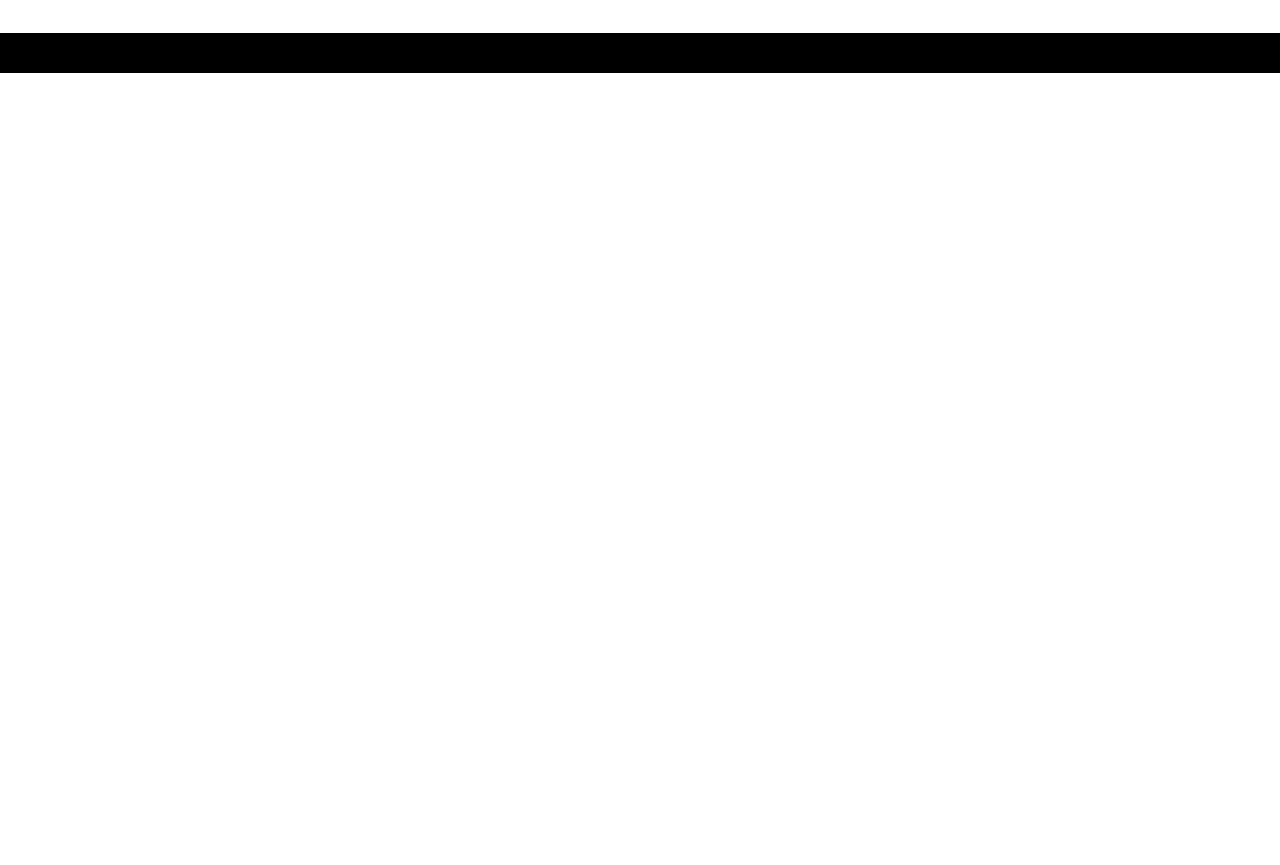
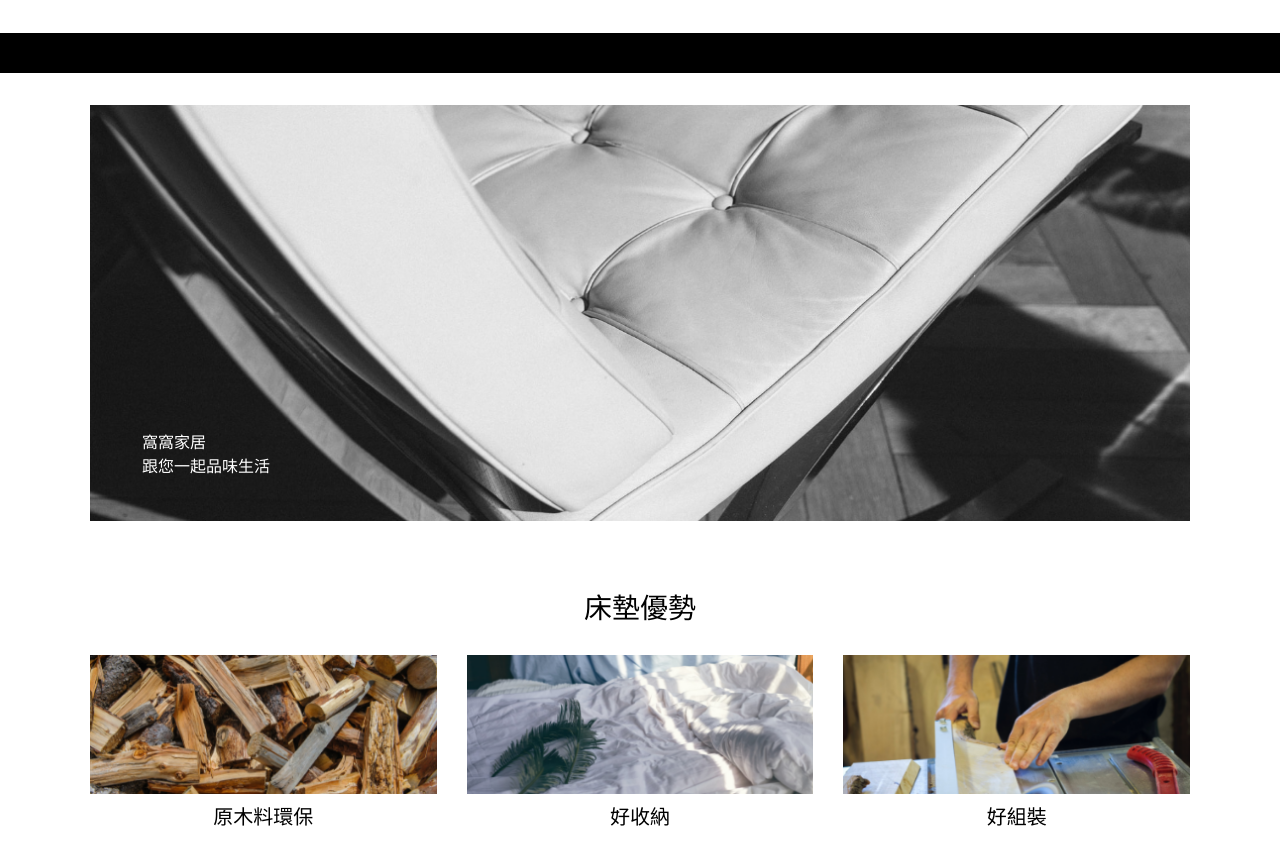
Before and after one commit to penspulse326/JS-Final, a website: page index.html in a window 1280 px wide. Shown: the part 71-936 px from the top of the page. Before the commit the page ends 800 px from the top, so only its background shows below. Drawn offline with nearby package versions, Linux system fonts and the light colour scheme.

Commit message:
新增 banner 區塊

```diff
--- a/index.html
+++ b/index.html
@@ -22,5 +22,55 @@
         </div>
       </div>
     </nav>
+    <main>
+      <section class="xl:pt-8 xl:pb-[60px]">
+        <div class="box grid xl:grid-cols-12 mx-auto gap-x-[30px]">
+          <div class="relative xl:col-span-12 xl:h-[420px]">
+            <img
+              class="hover:sepia duration-300"
+              src="./src/images/banner.png"
+              alt="banner"
+            />
+            <h2
+              class="absolute bottom-12 left-[52px] text-white 2xl:text-[32px]"
+            >
+              窩窩家居<br />
+              跟您一起品味生活
+            </h2>
+          </div>
+          <h3
+            class="col-span-2 col-start-6 xl:mt-[60px] xl:text-[28px] text-center"
+          >
+            床墊優勢
+          </h3>
+          <ul class="col-span-12 flex gap-[30px] mt-7">
+            <li>
+              <img
+                class="hover:sepia"
+                src="./src/images/banner-sub-1.png"
+                alt="original-woods"
+              />
+              <h4 class="mt-2 text-xl text-center">原木料環保</h4>
+            </li>
+            <li>
+              <img
+                class="hover:sepia"
+                src="./src/images/banner-sub-2.png"
+                alt="convenient-storage"
+              />
+              <h4 class="mt-2 text-xl text-center">好收納</h4>
+            </li>
+            <li>
+              <img
+                class="hover:sepia"
+                src="./src/images/banner-sub-3.png"
+                alt="easy-to-combine"
+              />
+              <h4 class="mt-2 text-xl text-center">好組裝</h4>
+            </li>
+          </ul>
+        </div>
+      </section>
+    </main>
   </body>
 </html>
```
Also changed, not shown: src/partials/banner.html (added, +45 -0 lines), dist/all.css, src/images/banner-sub-1.png (added), src/images/banner-sub-2.png (added), src/images/banner-sub-3.png (added), src/images/banner.png (added).
